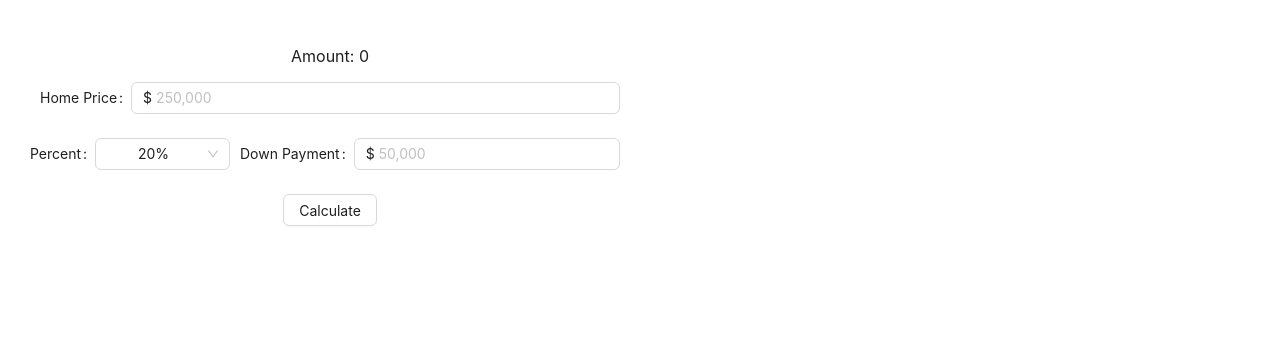
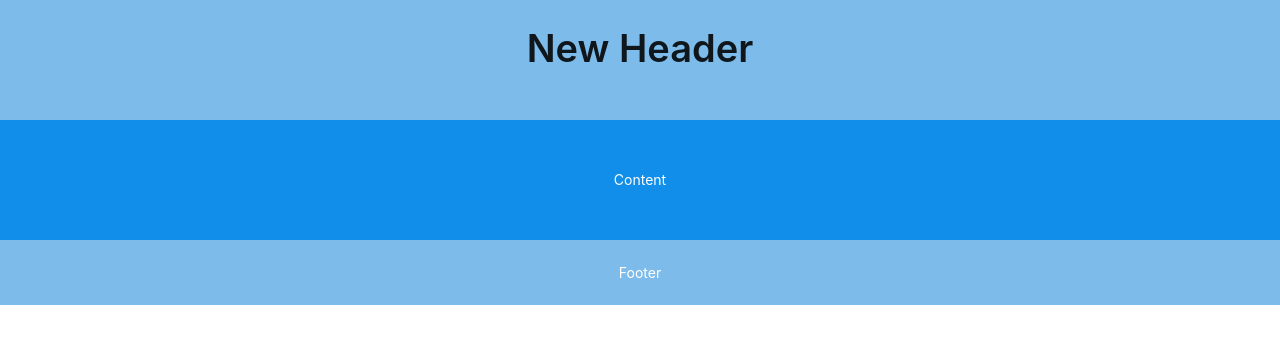
Before and after one commit to VincentPauley/mortgage-visualizer, a React (Create React App) app: page / in a window 1280 px wide. Shown: the top 344 px of the page. Built offline with nearby package versions, Linux system fonts and the light colour scheme.

Commit message:
organizing layout components into separate files, starting with header

```diff
--- a/src/App.css
+++ /dev/null
@@ -1,38 +0,0 @@
-.App {
-  text-align: center;
-}
-
-.App-logo {
-  height: 40vmin;
-  pointer-events: none;
-}
-
-@media (prefers-reduced-motion: no-preference) {
-  .App-logo {
-    animation: App-logo-spin infinite 20s linear;
-  }
-}
-
-.App-header {
-  background-color: #282c34;
-  min-height: 100vh;
-  display: flex;
-  flex-direction: column;
-  align-items: center;
-  justify-content: center;
-  font-size: calc(10px + 2vmin);
-  color: white;
-}
-
-.App-link {
-  color: #61dafb;
-}
-
-@keyframes App-logo-spin {
-  from {
-    transform: rotate(0deg);
-  }
-  to {
-    transform: rotate(360deg);
-  }
-}
--- a/src/App.tsx
+++ b/src/App.tsx
@@ -1,8 +1,10 @@
 import { useState } from 'react';
-import { Form, Row, Col, Layout, Button } from 'antd';
-import './App.css';
+import { Form, Row, Col, Layout, Button, Typography } from 'antd';
+
 import { increaseAmount } from './features/cart/cartSlice';
 import { useDispatch } from 'react-redux';
+
+import { AppHeader } from './components/layout';
 
 // components
 import DollarEntry from './components/shared/DollarEntry';
@@ -10,7 +12,23 @@ import PercentInput from './components/shared/PercentInput';
 import DetermineMortgagePayment from './util/determine-mortgage-payment';
 import { useSelector } from 'react-redux';
 
-const { Content } = Layout;
+const { Content, Footer } = Layout;
+
+const { Title } = Typography;
+
+const contentStyle: React.CSSProperties = {
+  textAlign: 'center',
+  minHeight: 120,
+  lineHeight: '120px',
+  color: '#fff',
+  backgroundColor: '#108ee9'
+};
+
+const footerStyle: React.CSSProperties = {
+  textAlign: 'center',
+  color: '#fff',
+  backgroundColor: '#7dbcea'
+};
 
 console.log(
   DetermineMortgagePayment({
@@ -38,48 +56,59 @@ function App() {
     dispatch(increaseAmount());
   };
 
+  // Title
+
+  return (
+    <Layout>
+      <AppHeader />
+      <Content style={contentStyle}>Content</Content>
+      <Footer style={footerStyle}>Footer</Footer>
+    </Layout>
+  );
+
+  // HEADER, CONTENT, FOOTER
   // useState
-  return (
-    <Content
-      className="App"
-      style={{
-        padding: 30,
-        maxWidth: 600
-      }}
-    >
-      <p>Amount: {amount}</p>
-      <Form>
-        <Row gutter={16}>
-          <Col span={24}>
-            <DollarEntry
-              label="Home Price"
-              name="homePrice"
-              placeholder="250,000"
-              onUpdate={handleHomePriceChange}
-            />
-          </Col>
-        </Row>
-        <Row>
-          <Col span={8}>
-            <PercentInput />
-          </Col>
-          <Col span={16}>
-            <DollarEntry
-              label="Down Payment"
-              name="downPayment"
-              placeholder="50,000"
-              onUpdate={handleDownPaymentChange}
-            />
-          </Col>
-        </Row>
-        <Row>
-          <Col span={24}>
-            <Button onClick={calculate}>Calculate</Button>
-          </Col>
-        </Row>
-      </Form>
-    </Content>
-  );
+  // return (
+  //   <Content
+  //     className="App"
+  //     style={{
+  //       padding: 30,
+  //       maxWidth: 600
+  //     }}
+  //   >
+  //     <p>Amount: {amount}</p>
+  //     <Form>
+  //       <Row gutter={16}>
+  //         <Col span={24}>
+  //           <DollarEntry
+  //             label="Home Price"
+  //             name="homePrice"
+  //             placeholder="250,000"
+  //             onUpdate={handleHomePriceChange}
+  //           />
+  //         </Col>
+  //       </Row>
+  //       <Row>
+  //         <Col span={8}>
+  //           <PercentInput />
+  //         </Col>
+  //         <Col span={16}>
+  //           <DollarEntry
+  //             label="Down Payment"
+  //             name="downPayment"
+  //             placeholder="50,000"
+  //             onUpdate={handleDownPaymentChange}
+  //           />
+  //         </Col>
+  //       </Row>
+  //       <Row>
+  //         <Col span={24}>
+  //           <Button onClick={calculate}>Calculate</Button>
+  //         </Col>
+  //       </Row>
+  //     </Form>
+  //   </Content>
+  // );
 }
 
 export default App;
--- /dev/null
+++ b/src/components/layout/components/header/header.css
@@ -0,0 +1,7 @@
+.AppHeader {
+  text-align: center;
+  color: #fff;
+  height: 120px;
+  line-height: 64px;
+  background-color: #7dbcea;
+}
--- /dev/null
+++ b/src/components/layout/components/header/index.tsx
@@ -0,0 +1,16 @@
+import { Layout, Typography } from 'antd';
+
+import './header.css';
+
+const { Header } = Layout;
+const { Title } = Typography;
+
+const AppHeader = () => {
+  return (
+    <Header className="AppHeader">
+      <Title>New Header</Title>
+    </Header>
+  );
+};
+
+export default AppHeader;
--- /dev/null
+++ b/src/components/layout/index.ts
@@ -0,0 +1 @@
+export { default as AppHeader } from './components/header';
```
Also changed, not shown: 1 other file (tests, documents, lock files or other folders).
